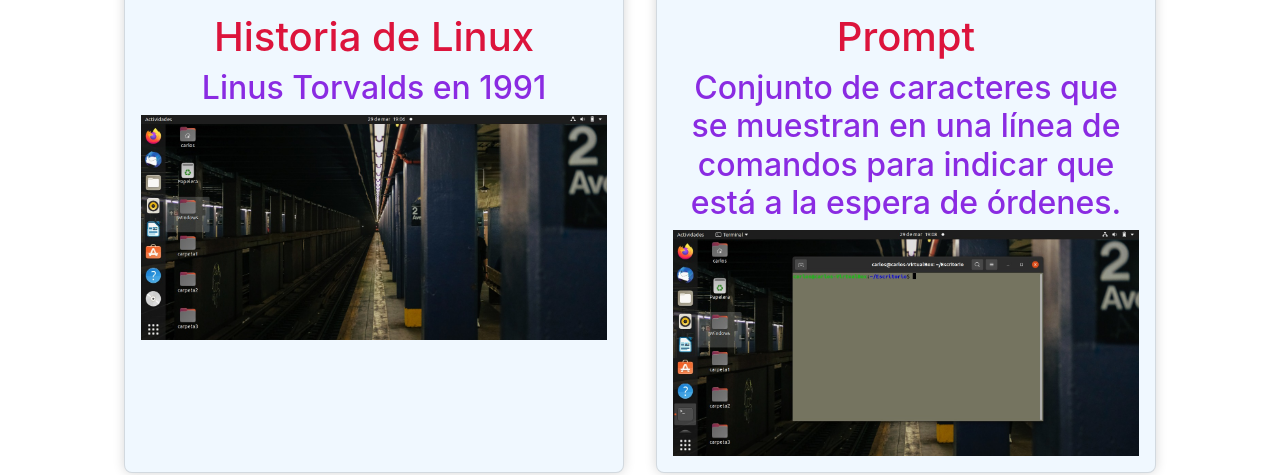
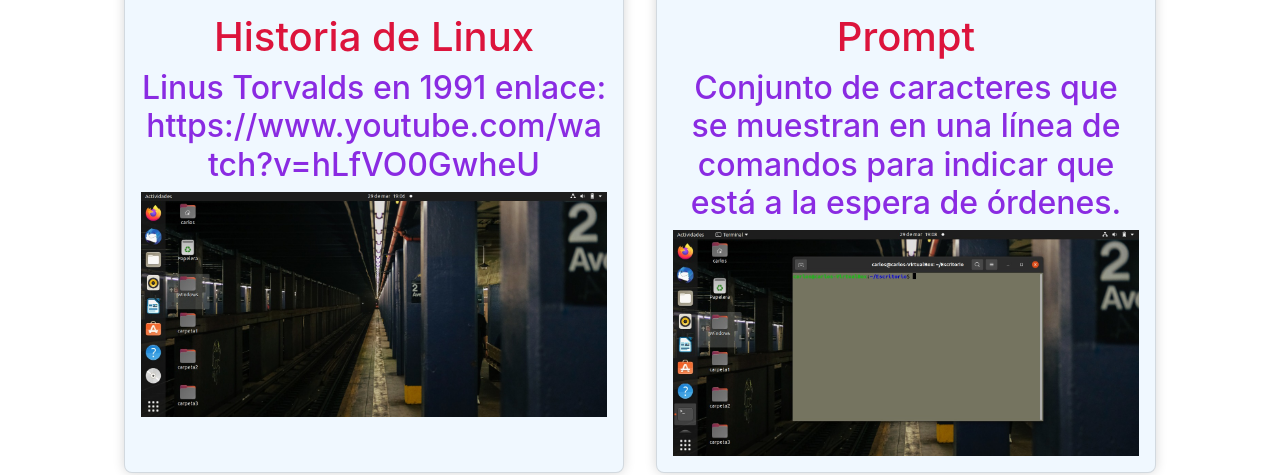
Before and after one commit to Mamzta/Mamzta.github.io, a plain HTML site: page Juego/juego.html in a window 1280 px wide. Shown: the part 588-1063 px from the top of the page. Drawn offline with nearby package versions, Linux system fonts and the light colour scheme.

Commit message:
Update juego.html

```diff
--- a/Juego/juego.html
+++ b/Juego/juego.html
@@ -31,6 +31,7 @@ allow="accelerometer; autoplay; clipboard-write; encrypted-media; gyroscope; pic
             </div>
             <div class="definir-card">
                 <h2>Linus Torvalds en 1991
+                    enlace: https://www.youtube.com/watch?v=hLfVO0GwheU
                 </h2>
             </div>
             <div class="ilustre-card"></div>
```
